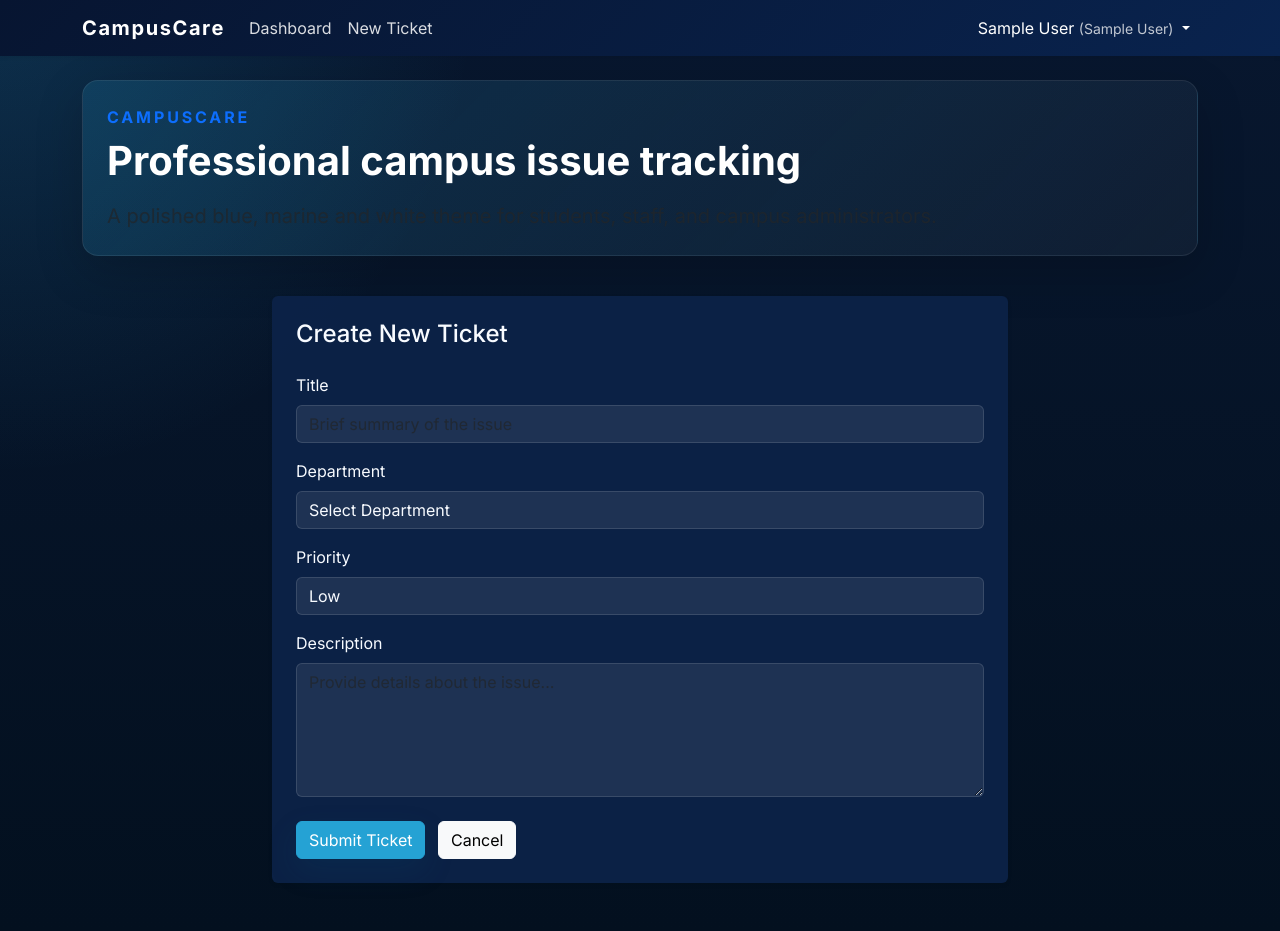
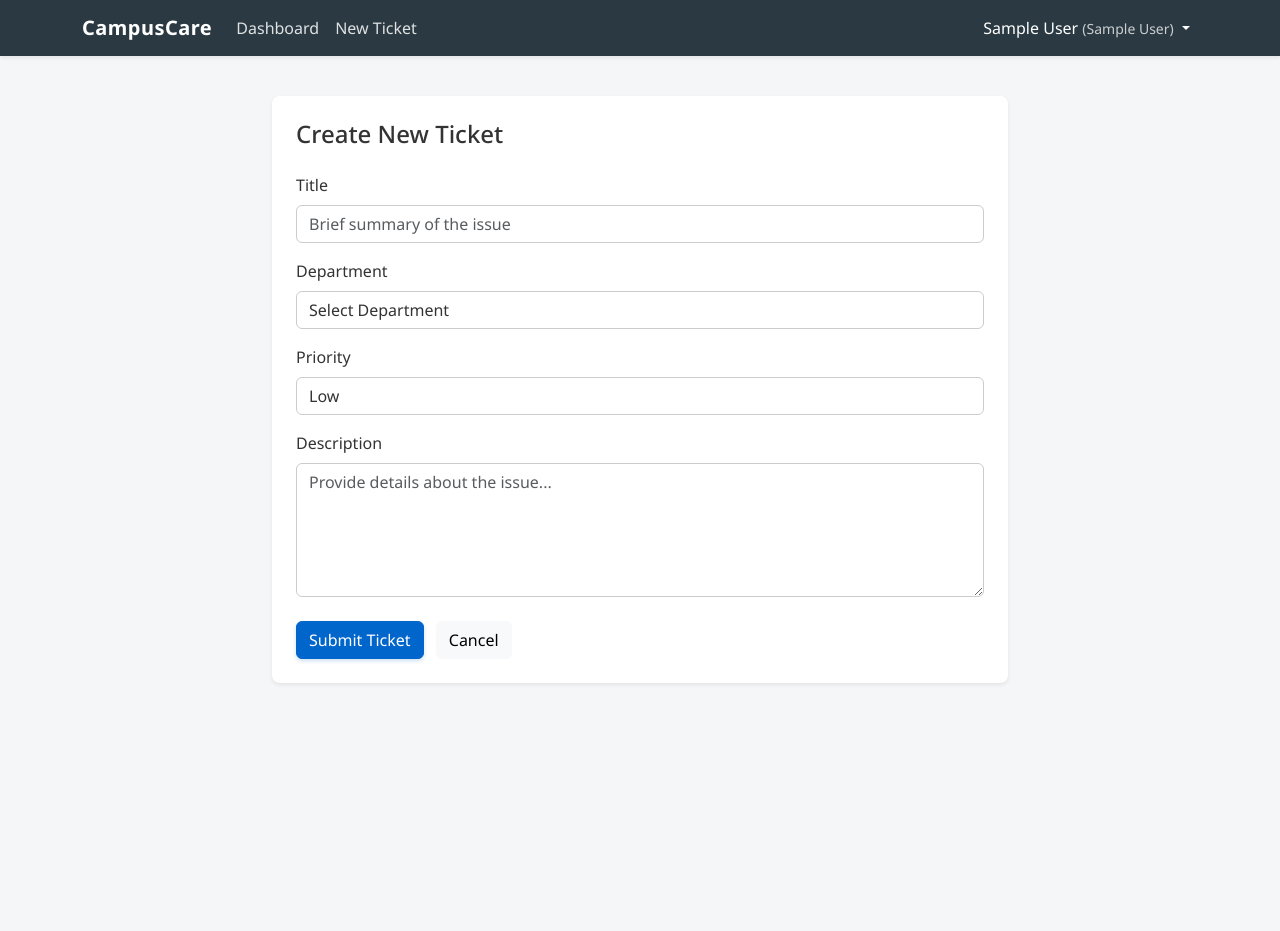
Before and after one commit to TharunMurugesh/Campus-Care, a Flask app: page /ticket/create in a window 1280 px wide. After the commit the page ends 684 px from the top, so only its background shows below. Run offline with Flask 3, Linux system fonts and the light colour scheme; the visitor is signed in with stand-in values (Sample User, id 1); data that the repository does not hold is empty; some libraries are stand-ins or nearby versions.

Commit message:
Fixed UI issues and backend process

```diff
--- a/docker-compose.dev.yml
+++ b/docker-compose.dev.yml
@@ -17,6 +17,7 @@ services:
     image: postgres:16-alpine
     volumes:
       - pgdata:/var/lib/postgresql/data
+      - ./schema.sql:/docker-entrypoint-initdb.d/schema.sql
     environment:
       POSTGRES_DB: ${DB_NAME:-campus_issue_system}
       POSTGRES_USER: ${DB_USER:-campus_app}
--- a/static/css/style.css
+++ b/static/css/style.css
@@ -1,32 +1,33 @@
+@import url('https://fonts.googleapis.com/css2?family=Noto+Sans:wght@400;500;600;700&display=swap');
+
 :root {
-    --nav-bg: #061a40;
-    --surface: #0f234d;
-    --surface-soft: #142b58;
-    --accent: #25a2d4;
-    --accent-dark: #0c5c7a;
-    --text: #f8fbff;
-    --text-muted: #d1dae7;
-    --card: #112a54;
+    --nav-bg: #2b3a42;
+    --surface: #ffffff;
+    --surface-soft: #f4f6f8;
+    --accent: #0066cc;
+    --accent-dark: #004c99;
+    --text: #333333;
+    --text-muted: #666666;
+    --card: #ffffff;
 }
 
 body {
     min-height: 100vh;
-    background: radial-gradient(circle at top left, rgba(37, 162, 212, 0.18), transparent 30%),
-                linear-gradient(180deg, #08172f 0%, #03101f 100%);
+    background-color: var(--surface-soft);
     color: var(--text);
-    font-family: 'Google Sans', 'Inter', sans-serif;
+    font-family: 'Google Sans', 'Noto Sans', 'Segoe UI', Roboto, Helvetica, Arial, sans-serif;
 }
 
 a, .nav-link {
-    color: var(--text);
+    color: var(--accent);
 }
 
 .navbar {
-    background: linear-gradient(135deg, #071531 0%, #09234e 100%);
+    background-color: var(--nav-bg) !important;
 }
 
 .navbar-brand {
-    letter-spacing: 0.08em;
+    letter-spacing: 0.5px;
 }
 
 .navbar-nav .nav-link {
@@ -36,47 +37,28 @@ a, .nav-link {
 .btn-primary {
     background-color: var(--accent);
     border-color: var(--accent);
-    box-shadow: 0 12px 30px rgba(2, 79, 121, 0.16);
+    box-shadow: 0 2px 4px rgba(0, 102, 204, 0.2);
 }
 
 .btn-primary:hover, .btn-primary:focus {
-    background-color: #1d94c0;
-    border-color: #1d94c0;
+    background-color: var(--accent-dark);
+    border-color: var(--accent-dark);
 }
 
 .card {
-    background: rgba(12,34,72,0.94);
-    border: 1px solid rgba(255,255,255,0.08);
+    background: var(--card);
+    border: 1px solid #e0e0e0;
     color: var(--text);
+    border-radius: 8px;
+    box-shadow: 0 4px 6px rgba(0,0,0,0.05);
 }
 
 .card .card-body {
     background: transparent;
 }
 
-.hero-banner {
-    background: linear-gradient(135deg, rgba(37,162,212,0.18), rgba(255,255,255,0.04));
-    border: 1px solid rgba(255,255,255,0.08);
-}
-
-.hero-copy .eyebrow {
-    color: var(--accent);
-    font-weight: 700;
-    letter-spacing: 0.18em;
-}
-
-.hero-copy h1 {
-    color: #ffffff;
-}
-
-.hero-copy p {
-    color: var(--text-muted);
-}
-
 .alert {
-    background: rgba(255,255,255,0.1);
-    border-color: rgba(255,255,255,0.12);
-    color: var(--text);
+    border-radius: 6px;
 }
 
 .table {
@@ -84,37 +66,37 @@ a, .nav-link {
 }
 
 .table thead th {
-    border-bottom: 1px solid rgba(255,255,255,0.12);
+    border-bottom: 2px solid #e0e0e0;
     color: var(--text-muted);
 }
 
 .table tbody tr {
-    border-bottom: 1px solid rgba(255,255,255,0.08);
+    border-bottom: 1px solid #f0f0f0;
 }
 
 .table tbody tr:hover {
-    background: rgba(255,255,255,0.04);
+    background: #f9f9f9;
 }
 
 .form-control,
 .form-select {
-    background: rgba(255,255,255,0.08);
-    border: 1px solid rgba(255,255,255,0.12);
+    background: #ffffff;
+    border: 1px solid #cccccc;
     color: var(--text);
 }
 
 .form-control:focus,
 .form-select:focus {
-    border-color: rgba(37,162,212,0.6);
-    box-shadow: 0 0 0 0.2rem rgba(37,162,212,0.16);
+    border-color: var(--accent);
+    box-shadow: 0 0 0 0.2rem rgba(0, 102, 204, 0.25);
 }
 
 .bg-light {
-    background-color: rgba(255,255,255,0.04) !important;
+    background-color: #f9f9f9 !important;
 }
 
 .theme-footer {
-    border-top: 1px solid rgba(255,255,255,0.08);
+    border-top: 1px solid #e0e0e0;
 }
 
 a {
@@ -122,5 +104,5 @@ a {
 }
 
 a:hover {
-    color: var(--accent);
+    color: var(--accent-dark);
 }
--- a/static/js/app.js
+++ /dev/null
@@ -1,22 +0,0 @@
-const e = React.createElement;
-
-function HeroBanner() {
-  return e(
-    'section',
-    { className: 'hero-banner shadow-lg rounded-4 p-4 mb-4' },
-    e('div', { className: 'hero-copy' },
-      e('p', { className: 'eyebrow text-uppercase mb-2 text-primary' }, 'CampusCare'),
-      e('h1', { className: 'display-6 fw-bold mb-3' }, 'Professional campus issue tracking'),
-      e('p', { className: 'lead text-muted mb-0' }, 'A polished blue, marine and white theme for students, staff, and campus administrators.')
-    )
-  );
-}
-
-function App() {
-  return e('div', null, e(HeroBanner));
-}
-
-const root = document.getElementById('react-shell');
-if (root) {
-  ReactDOM.createRoot(root).render(e(App));
-}
--- a/templates/base.html
+++ b/templates/base.html
@@ -4,9 +4,6 @@
     <meta charset="UTF-8">
     <meta name="viewport" content="width=device-width, initial-scale=1.0">
     <title>CampusCare</title>
-    <link rel="preconnect" href="https://fonts.googleapis.com">
-    <link rel="preconnect" href="https://fonts.gstatic.com" crossorigin>
-    <link href="https://fonts.googleapis.com/css2?family=Inter:wght@400;500;600;700&display=swap" rel="stylesheet">
     <link href="https://cdn.jsdelivr.net/npm/bootstrap@5.3.0/dist/css/bootstrap.min.css" rel="stylesheet">
     <link rel="stylesheet" href="{{ url_for('static', filename='css/style.css') }}">
 </head>
@@ -60,8 +57,6 @@
 </nav>
 
 <div class="container pb-5">
-    <div id="react-shell"></div>
-
     {% with messages = get_flashed_messages(with_categories=true) %}
       {% if messages %}
         {% for category, message in messages %}
@@ -76,9 +71,6 @@
     {% block content %}{% endblock %}
 </div>
 
-<script src="https://unpkg.com/react@18/umd/react.development.js" crossorigin></script>
-<script src="https://unpkg.com/react-dom@18/umd/react-dom.development.js" crossorigin></script>
-<script src="{{ url_for('static', filename='js/app.js') }}"></script>
 <script src="https://cdn.jsdelivr.net/npm/bootstrap@5.3.0/dist/js/bootstrap.bundle.min.js"></script>
 </body>
 </html>
```
Also changed, not shown: static/js/app.jsx (deleted, +0 -40 lines), static/js/app.ts (deleted, +0 -45 lines).
